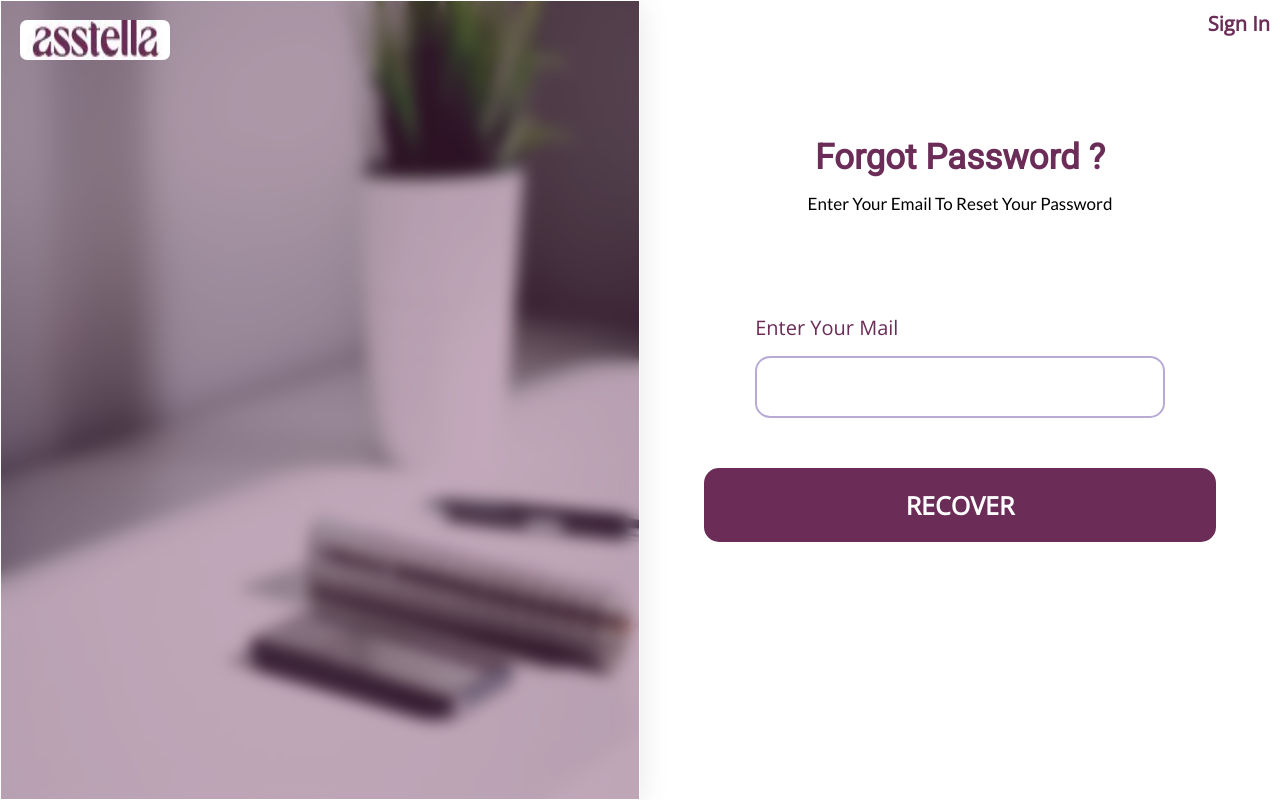
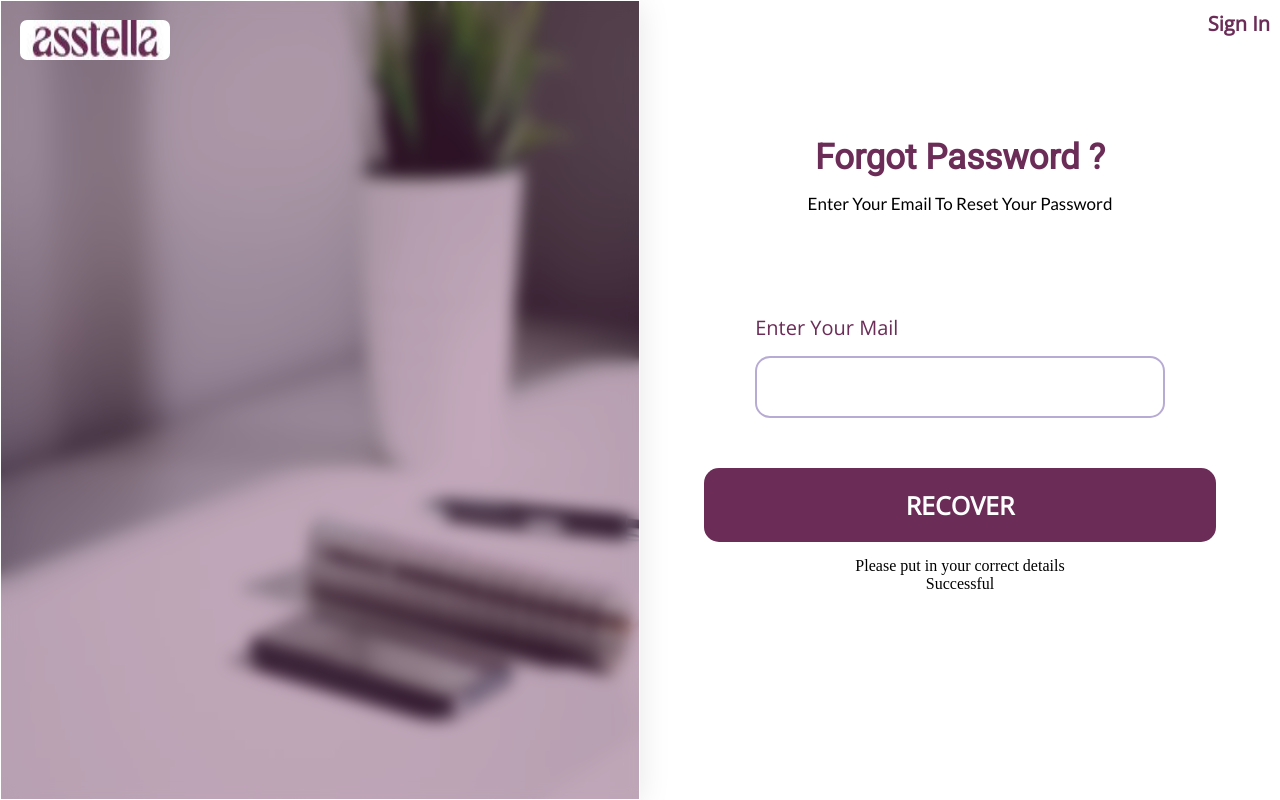
Before and after one commit to Marveeamasi/asstella-project-2022, a Flask app: template astella/templates/recoverPasswordVa.html in a window 1280 px wide. Run offline with Flask 2, Linux system fonts and the light colour scheme; the template is opened without the code that fills it, so the values that code supplies are empty; some web fonts are replaced.

Commit message:
Update recoverPasswordVa.html

```diff
--- a/astella/templates/recoverPasswordVa.html
+++ b/astella/templates/recoverPasswordVa.html
@@ -8,32 +8,38 @@
     <link rel="preconnect" href="https://fonts.googleapis.com">
 <link rel="preconnect" href="https://fonts.gstatic.com" crossorigin>
 <link href="https://fonts.googleapis.com/css2?family=Lato&family=Open+Sans&family=Roboto&family=Square+Peg&display=swap" rel="stylesheet">
-    <link rel='stylesheet'  href='../static/recoverPasswordVa.css'>
+    <link rel='stylesheet'  href='recoverPasswordVa.css'>
     <link rel="stylesheet" href="https://cdnjs.cloudflare.com/ajax/libs/font-awesome/6.2.0/css/all.min.css" integrity="sha512-xh6O/CkQoPOWDdYTDqeRdPCVd1SpvCA9XXcUnZS2FmJNp1coAFzvtCN9BmamE+4aHK8yyUHUSCcJHgXloTyT2A==" crossorigin="anonymous" referrerpolicy="no-referrer" />
 
 </head>
 <body>
     <div class="cont">
         <div class="a">
-            <img class="bg" src="../static/img/img11.jpg" alt="image">
+            <img class="bg" src="img/img11.jpg" alt="image">
             <div class="imgCov"></div>
-            <img class="logo" src="../static/img/purpleLogo.jpg" alt="logo">
+            <img class="logo" src="img/purpleLogo.jpg" alt="logo">
 
         </div>
         <center class="b">
+
             <h3>Sign In</h3>
             <h1>Forgot Password ?</h1>
             <p>Enter Your Email To Reset Your Password</p>
             <form action="">
                 <div class="inputConts">
-                    <div class="text" name="email" id="email" >Enter Your Mail </div>
+                    <div class="text">Enter Your Mail </div>
                     <input type="email">
 
                 </div>
                 <button>RECOVER</button>
 
             </form>
-
+<div class="flash danger">
+    Please put in your correct details
+</div>
+<div class="flash success">
+    Successful
+</div>
 
         </center>
     </div>
```
